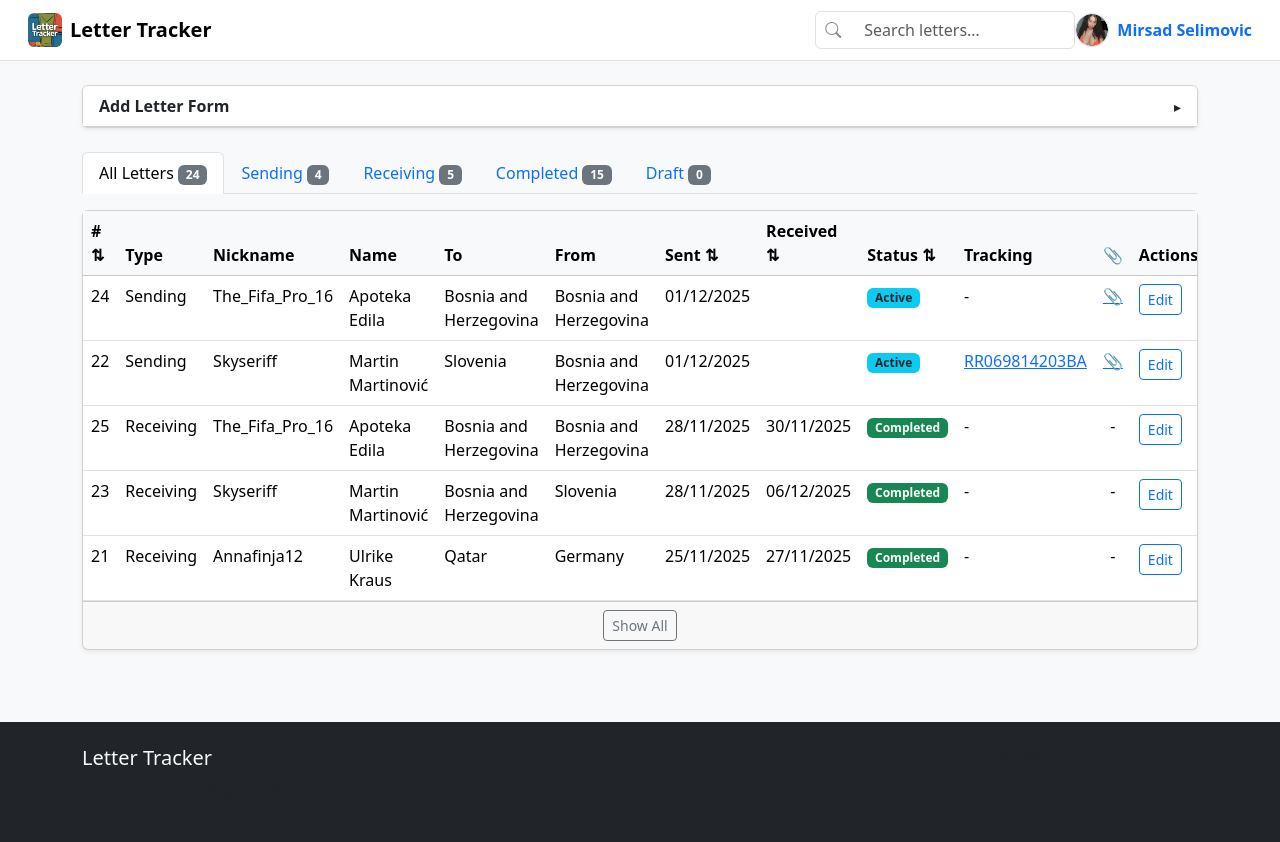
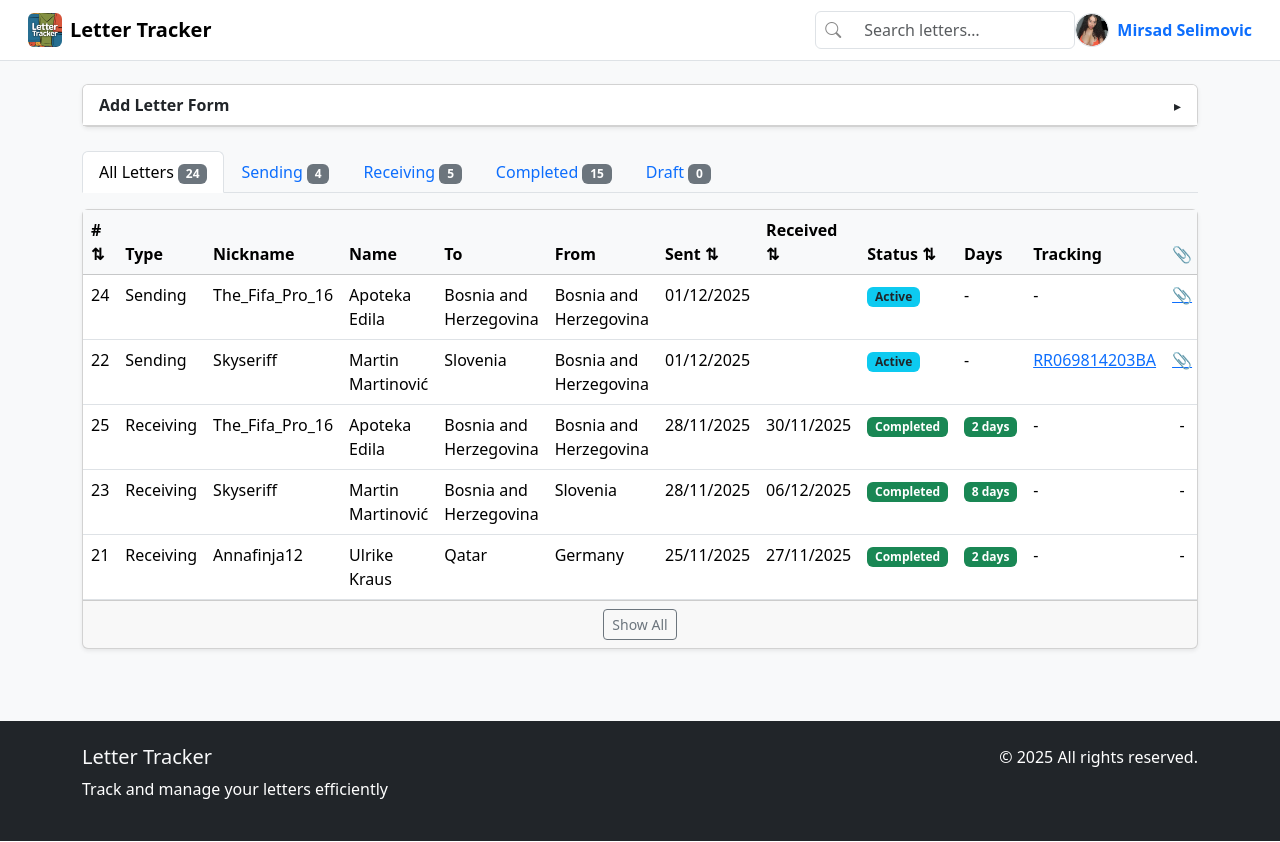
Before and after one commit to RimSo/letter-tracker, a Flask app: page / in a window 1280 px wide. Run offline with Flask 3, Linux system fonts and the light colour scheme; a user stored in the database is signed in; data comes from the database, SQL or seed files in the repository; both versions use the stored data as it was after the commit; some libraries are stand-ins or nearby versions.

Commit message:
updates_
Minor updates in tabs

```diff
--- a/templates/base.html
+++ b/templates/base.html
@@ -20,6 +20,7 @@
         display: flex;
         flex-direction: column;
         min-height: 100vh;
+        padding-top: 60px; /* Adjust based on your navbar height */
       }
 
       main {
@@ -31,7 +32,7 @@
   <body class="bg-light">
 
    <!-- SINGLE NAVBAR (fixed) -->
-<nav class="navbar navbar-light bg-white border-bottom px-3">
+<nav class="navbar navbar-light bg-white border-bottom px-3 fixed-top">
   <div class="container-fluid d-flex justify-content-between align-items-center">
 
     <!-- LEFT: Logo + Title -->
@@ -275,10 +276,10 @@ document.addEventListener("DOMContentLoaded", function () {
       <div class="row">
         <div class="col-md-6">
           <h5>Letter Tracker</h5>
-          <p class="text-muted">Track and manage your letters efficiently</p>
+          <p class="text-white">Track and manage your letters efficiently</p>
         </div>
         <div class="col-md-6 text-md-end">
-          <p class="mb-0 text-muted">&copy; 2025 All rights reserved.</p>
+          <p class="mb-0 text-white">&copy; 2025 All rights reserved.</p>
         </div>
       </div>
     </div>
--- a/templates/index.html
+++ b/templates/index.html
@@ -123,23 +123,49 @@
       <table class="table table-hover mb-0">
         <thead class="table-light">
           <tr>
-            <th class="sortable" data-table="all-table" data-column="0"># <span class="sort-indicator">⇅</span></th><th>Type</th><th>Nickname</th><th>Name</th><th>To</th><th>From</th>
+            <th class="sortable" data-table="all-table" data-column="0"># <span class="sort-indicator">⇅</span></th>
+            <th>Type</th>
+            <th>Nickname</th>
+            <th>Name</th>
+            <th>To</th>
+            <th>From</th>
             <th class="sortable" data-table="all-table" data-column="6" style="cursor:pointer;">Sent <span class="sort-indicator">⇅</span></th>
             <th class="sortable" data-table="all-table" data-column="7" style="cursor:pointer;">Received <span class="sort-indicator">⇅</span></th>
-            <th class="sortable" data-table="all-table" data-column="8">Status <span class="sort-indicator">⇅</span></th><th>Tracking</th><th style="text-align:center;">📎</th><th>Actions</th>
+            <th class="sortable" data-table="all-table" data-column="8">Status <span class="sort-indicator">⇅</span></th>
+            <th>Days</th>
+            <th>Tracking</th>
+            <th style="text-align:center;">📎</th>
+            <th>Actions</th>
           </tr>
         </thead>
         <tbody id="all-table">
           {% for l in letters %}
           <tr {% if loop.index > 5 %}class="extra-row d-none"{% endif %}>
-            <td>{{ l.id }}</td><td>{{ l.letter_type }}</td><td>{{ l.nickname or '' }}</td><td>{{ l.name }}</td>
-            <td>{{ l.to_country }}</td><td>{{ l.from_country }}</td>
+            <td>{{ l.id }}</td>
+            <td>{{ l.letter_type }}</td>
+            <td>{{ l.nickname or '' }}</td>
+            <td>{{ l.name }}</td>
+            <td>{{ l.to_country }}</td>
+            <td>{{ l.from_country }}</td>
             <td>{{ l.sent_date and l.sent_date.strftime('%d/%m/%Y') or '' }}</td>
             <td>{{ l.received_date and l.received_date.strftime('%d/%m/%Y') or '' }}</td>
             <td>
               {% if l.is_completed %}<span class="badge bg-success">Completed</span>
               {% elif l.status == 'Draft' %}<span class="badge bg-secondary">Draft</span>
               {% else %}<span class="badge bg-info text-dark">Active</span>{% endif %}
+            </td>
+            <td>
+              {% if l.days is not none %}
+                {% if l.days > 30 %}
+                  <span class="badge bg-danger">{{ l.days }} days</span>
+                {% elif l.days > 15 %}
+                  <span class="badge bg-warning text-dark">{{ l.days }} days</span>
+                {% else %}
+                  <span class="badge bg-success">{{ l.days }} days</span>
+                {% endif %}
+              {% else %}
+                -
+              {% endif %}
             </td>
             <td>{% if l.tracking %}<a href="https://www.17track.net/en#nums={{ l.tracking }}" target="_blank">{{ l.tracking }}</a>{% else %}-{% endif %}</td>
             <td class="text-center">{% if l.attachment_path %}<a href="{{ url_for('uploaded_file', filename=l.attachment_path) }}" target="_blank">📎</a>{% else %}-{% endif %}</td>
@@ -162,7 +188,7 @@
       <thead class="table-light">
         <tr>
           <th class="sortable" data-table="all-table" data-column="0"># <span class="sort-indicator">⇅</span></th><th>Name</th><th>Nick</th><th>To</th><th>From</th>
-          <th class="sortable" data-table="sending-table" data-column="4" style="cursor:pointer;">Sent <span class="sort-indicator">⇅</span></th>
+          <th class="sortable" data-table="sending-table" data-column="4" style="cursor:pointer;">Sent at<span class="sort-indicator">⇅</span></th>
           <th>Since</th><th>Tracking</th><th>📎</th><th>Actions</th>
         </tr>
       </thead>
@@ -171,7 +197,20 @@
         <tr {% if loop.index > 5 %}class="extra-row d-none"{% endif %}>
           <td>{{ l.id }}</td><td>{{ l.name }}</td><td>{{ l.nickname or '' }}</td><td>{{ l.to_country }}</td><td>{{ l.from_country }}</td>
           <td>{{ l.sent_date and l.sent_date.strftime('%d/%m/%Y') or '' }}</td>
-          <td>{% if l.sent_date %}{{ (now().date() - l.sent_date).days }}{% endif %}</td>
+          <td>
+            {% if l.sent_date %}
+              {% set since_days = (now().date() - l.sent_date).days %}
+              {% if since_days > 30 %}
+                <span class="badge bg-danger">{{ since_days }} days</span>
+              {% elif since_days > 15 %}
+                <span class="badge bg-warning text-dark">{{ since_days }} days</span>
+              {% else %}
+                <span class="badge bg-success">{{ since_days }} days</span>
+              {% endif %}
+            {% else %}
+              -
+            {% endif %}
+          </td>
           <td>{% if l.tracking %}<a href="https://www.17track.net/en#nums={{ l.tracking }}" target="_blank">{{ l.tracking }}</a>{% endif %}</td>
           <td>{% if l.attachment_path %}<a href="{{ url_for('uploaded_file', filename=l.attachment_path) }}">📎</a>{% endif %}</td>
           <td><a class="btn btn-sm btn-outline-primary" href="{{ url_for('edit', letter_id=l.id) }}">Edit</a></td>
@@ -192,7 +231,7 @@
       <thead class="table-light">
         <tr>
           <th class="sortable" data-table="all-table" data-column="0"># <span class="sort-indicator">⇅</span></th><th>Name</th><th>From</th><th>To</th>
-          <!--th class="sortable" data-table="receiving-table" data-column="4" style="cursor:pointer;">Received <span class="sort-indicator">⇅</span></th-->
+          <th class="sortable" data-table="receiving-table" data-column="4" style="cursor:pointer;">Sent at<span class="sort-indicator">⇅</span></th>
           <th>Since Sending</th><th class="sortable" data-table="all-table" data-column="8">Status <span class="sort-indicator">⇅</span></th><th>Tracking</th><th>📎</th><th>Actions</th>
         </tr>
       </thead>
@@ -203,22 +242,17 @@
           <td>{{ l.name }}</td>
           <td>{{ l.from_country }}</td>
           <td>{{ l.to_country }}</td>
-          <!--td>{{ l.received_date and l.received_date.strftime('%d/%m/%Y') or '' }}</td-->
-          <td>{% if l.sent_date %}{{ (now().date() - l.sent_date).days }}{% endif %}</td>
+            <td>{{ l.sent_date and l.sent_date.strftime('%d/%m/%Y') or '' }}</td>
           <td>
-  {% if l.days is not none %}
-
-    {% if l.days > 30 %}
-      <span class="badge bg-danger">{{ l.days }} days</span>
-
-    {% elif l.days > 15 %}
-      <span class="badge bg-warning text-dark">{{ l.days }} days</span>
-
+            {% if l.sent_date %}
+              {% set since_days = (now().date() - l.sent_date).days %}
+              {% if since_days > 30 %}
+                <span class="badge bg-danger">{{ since_days }} days</span>
+              {% elif since_days > 15 %}
+                <span class="badge bg-warning text-dark">{{ since_days }} days</span>
               {% else %}
-      <span class="badge bg-success">{{ l.days }} days</span>
-
+                <span class="badge bg-success">{{ since_days }} days</span>
               {% endif %}
-
             {% else %}
               -
             {% endif %}
```
Also changed, not shown: data/letters.db. Lines whose indentation alone changed are shown as unchanged.
